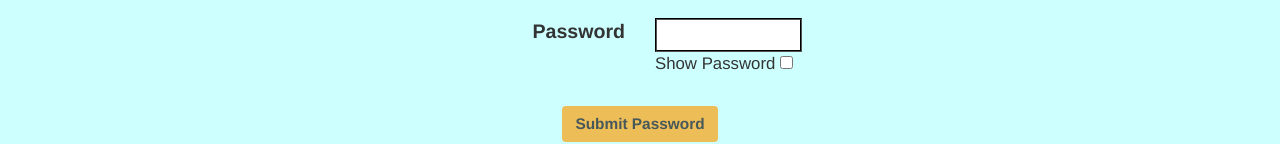
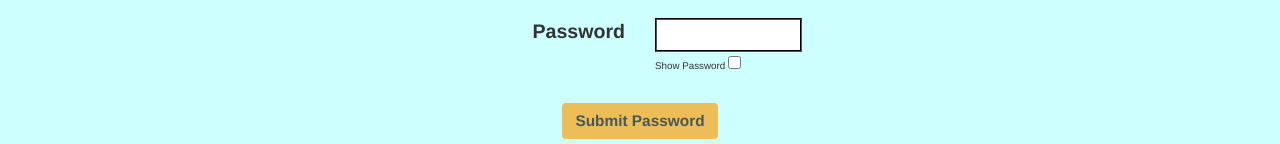
Before and after one commit to jcsmileyjr/10MON-Heroku, a website: page Monster/index.html at #!/logIn in a window 1280 px wide. Shown: the part 196-340 px from the top of the page. Drawn offline with nearby package versions, Linux system fonts and the light colour scheme; some packages are replaced by stand-ins of ours.

Commit message:
show password checkbox text as small

```diff
--- a/Monster/views/logIn.html
+++ b/Monster/views/logIn.html
@@ -19,7 +19,7 @@
                     <div class="col-xs-6 col-sm-6 col-md-6 col-lg-6">
                         <br>
                         <input name="inputlogInpwd" type={{showPassword}} ng-model="userPwd" size="10" required>
-						<p>
+						<p class="smallFont">
                         Show Password
                         <input type="checkbox" ng-model="changePwd" ng-click="hidePassword()">
                     	</p>
```
